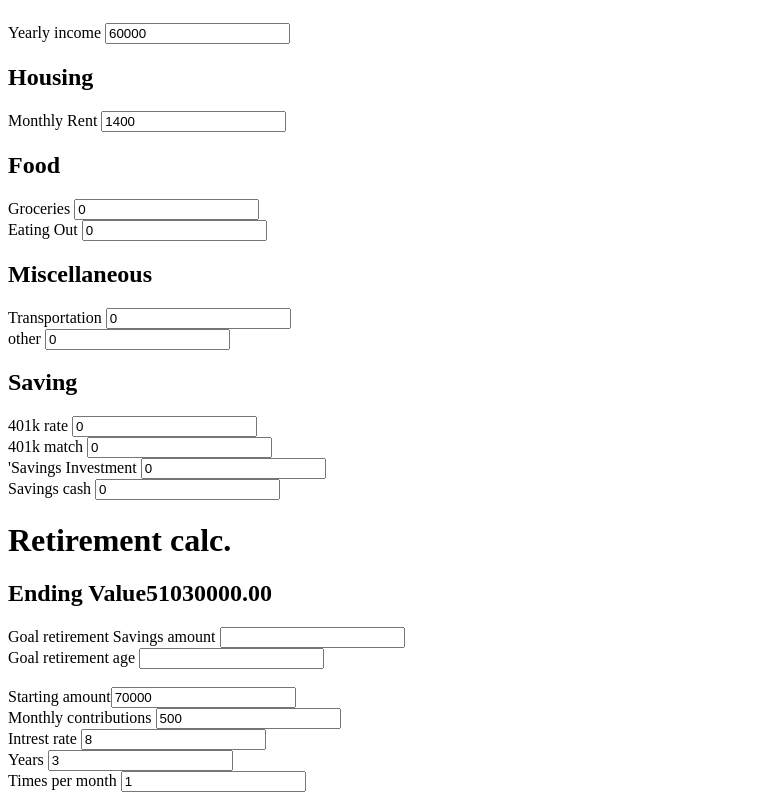
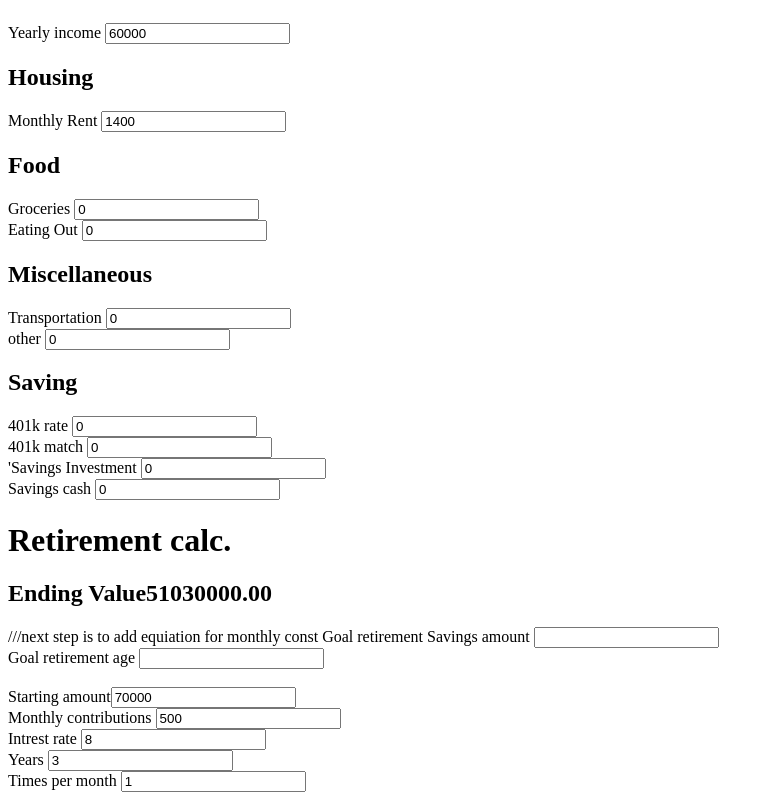
Before and after one commit to BenDMaryland/finder, a React (Create React App) app in the folder my-app/: page / in a window 1280 px wide. Shown: the part 423-1223 px from the top of the page, without its empty margins (0-774 px from the left). Built offline with nearby package versions, Linux system fonts and the light colour scheme; no server answers.

Commit message:
fixed formula

```diff
--- a/my-app/src/components/Retire.js
+++ b/my-app/src/components/Retire.js
@@ -35,7 +35,7 @@ console.log("Results",compounder * initValue )
 
 
 
-
+///next step is to add equiation for monthly const
 
             <label> Goal retirement Savings amount</label> <input ></input><br />
             <label> Goal retirement age   </label><input></input><br />
```
